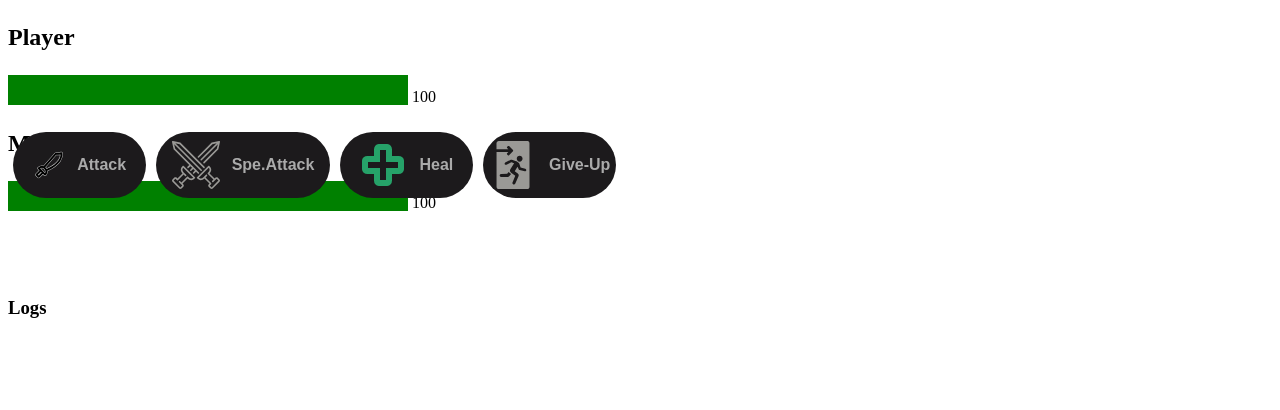
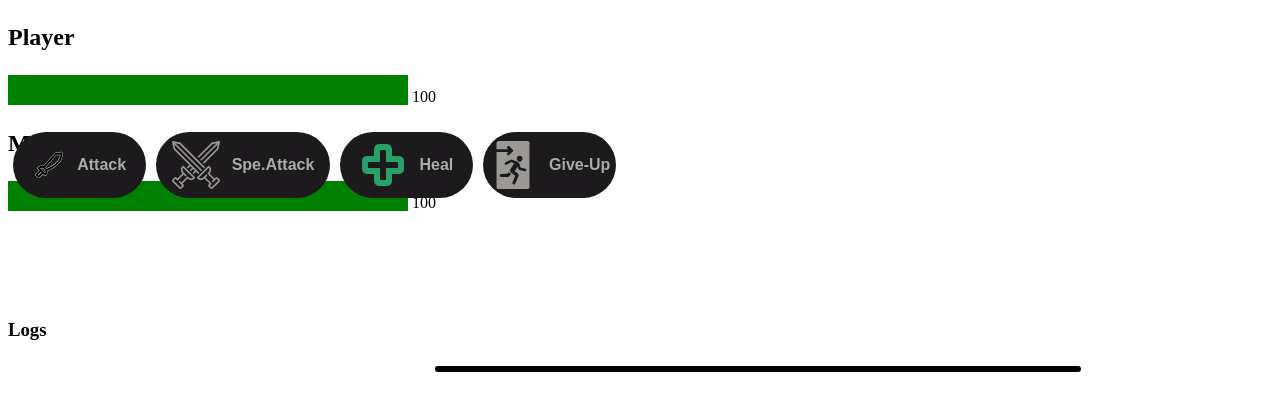
Before and after one commit to AoiLeyos/MonsterSlayerAngular, an Angular app: page / in a window 1280 px wide. Shown: the top 410 px of the page. Built offline with nearby package versions, Linux system fonts and the light colour scheme.

Commit message:
style(fight-logs.component.css) change li color & list style type

```diff
--- a/src/app/fight-logs/fight-logs.component.css
+++ b/src/app/fight-logs/fight-logs.component.css
@@ -0,0 +1,25 @@
+h3 {
+    display: flex;
+    justify-content: center;
+    position: absolute;
+    top: 300px;
+
+}
+
+li {
+    color: darkred;
+    list-style-type: circle;
+}
+
+ul {
+    display: flex;
+    justify-content: center;
+    flex-direction: column;
+    border-style: solid;
+    width: 600px;
+    border-radius: 10px;
+    position: absolute;
+    top: 350px;
+    left: 34%;
+    right: 34%;
+}
```
